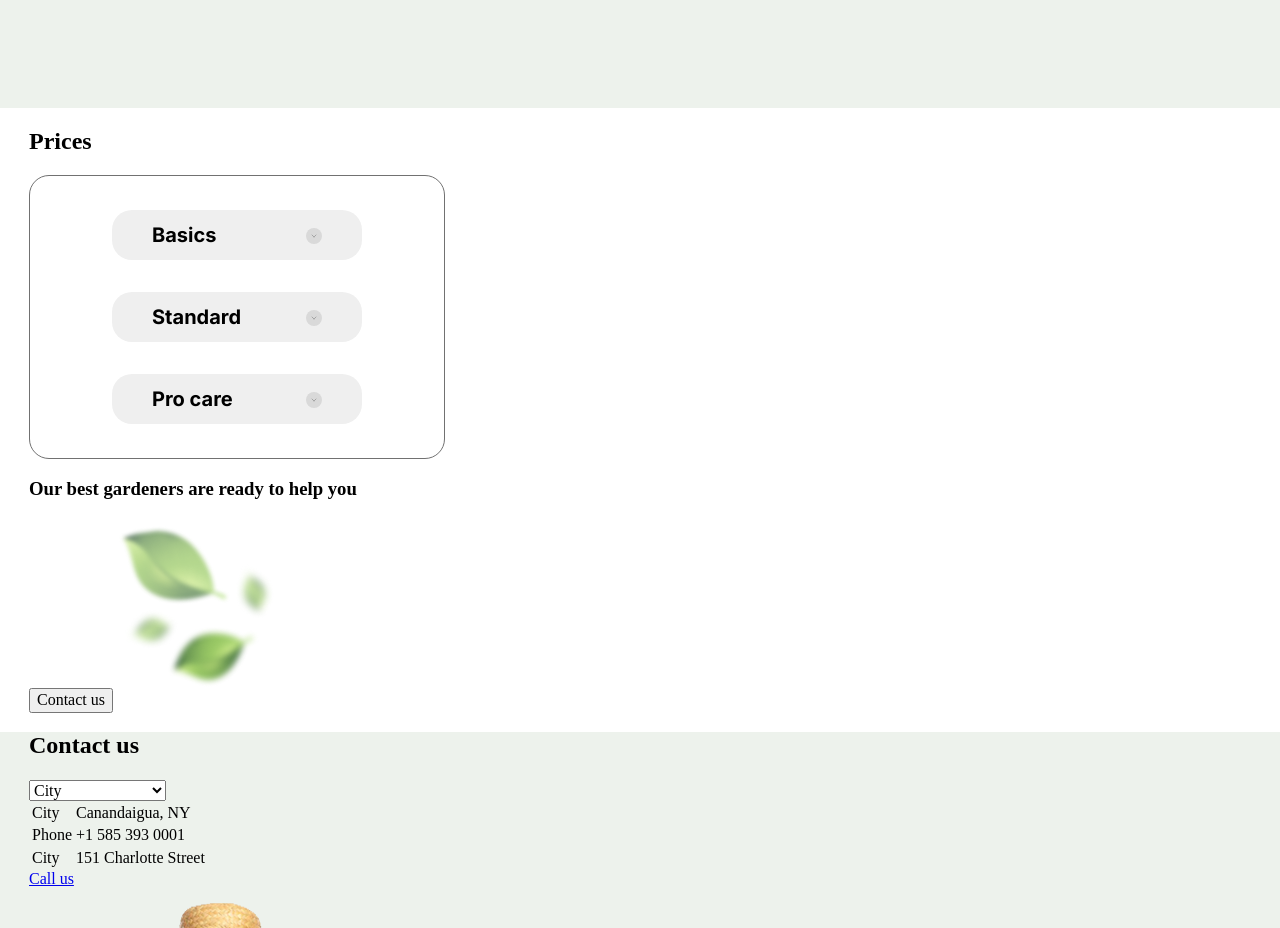
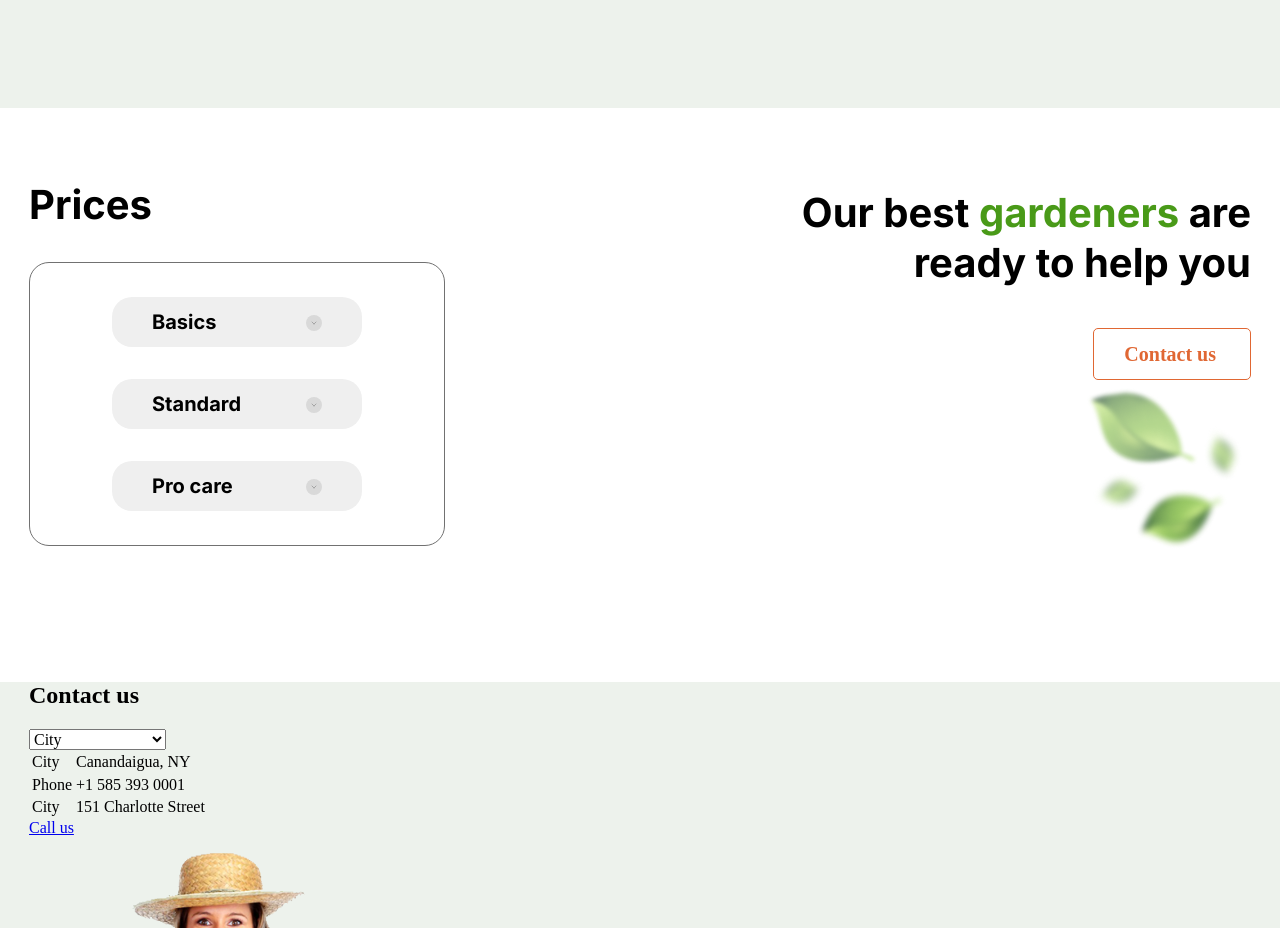
Before and after one commit to DartSter/momentum, a plain HTML site: page plants/index.html in a window 1280 px wide. Shown: the part 2520-3448 px from the top of the page. Drawn offline with Linux system fonts and the light colour scheme; a web font is replaced by a local one.

Commit message:
feat: add style to price section

```diff
--- a/plants/css/style.css
+++ b/plants/css/style.css
@@ -42,6 +42,15 @@ html {
 }
 .accented-text-orange {
   color: var(--orange);
+}
+
+.button {
+  transition: 0.5s ease-in-out;
+}
+.button:hover {
+  cursor: pointer;
+  background-color: var(--orange);
+  color: var(--bg-section-white);
 }
 /* Header */
 
@@ -161,13 +170,6 @@ html {
   line-height: 17px;
   text-transform: uppercase;
   color: var(--black);
-  transition: 0.5s ease-in-out;
-}
-.service-btn:hover,
-.welcome-button:hover {
-  cursor: pointer;
-  background-color: var(--orange);
-  color: var(--bg-section-white);
 }
 
 /* about */
@@ -250,7 +252,6 @@ html {
   line-height: 26px;
   color: var(--orange);
   background-color: var(--bg-section-lite-green);
-  transition: 0.5s;
 }
 
 .service-card-container {
@@ -269,7 +270,6 @@ html {
   border: 1px solid #e3e1d5;
   border-radius: 20px;
 }
-
 
 .card-content {
   display: flex;
@@ -300,9 +300,24 @@ html {
 }
 
 /* Price */
+
+.price-container {
+  display: flex;
+  justify-content: space-between;
+  margin-top: 40px;
+  margin-bottom: 115px;
+}
+
+.accordion-header {
+  font-family: var(--font-inter);
+  font-style: normal;
+  font-weight: var(--font-weight-bold);
+  font-size: 40px;
+  line-height: 48px;
+}
+
 .accordion-container {
   width: 332px;
-
   display: flex;
   flex-direction: column;
   justify-content: space-between;
@@ -345,3 +360,33 @@ html {
   background-color: var(--light-green);
   display: none;
 }
+
+.price-content {
+  display: flex;
+  flex-direction: column;
+  align-items: flex-end;
+  max-width: 452px;
+}
+
+.price-content-header {
+  font-family: var(--font-inter);
+  font-style: normal;
+  font-weight: var(--font-weight-bold);
+  font-size: 40px;
+  line-height: 50px;
+  text-align: right;
+}
+
+.price-content-button {
+  padding: 12px 34px 12px 30px;
+  border: 1px solid var(--orange);
+  border-radius: 5px;
+  background: var(--bg-section-white);
+  font-family: var(--font-inika);
+  font-style: normal;
+  font-weight: var(--font-weight-bold);
+  font-size: 20px;
+  line-height: 26px;
+  text-align: center;
+  color: var(--orange);
+}
--- a/plants/index.html
+++ b/plants/index.html
@@ -63,7 +63,7 @@
               industry. Lorem Ipsum has been the industry's standard dummy text
               ever since the 1500s
             </p>
-            <button class="welcome-button" type="button">learn more</button>
+            <button class="button welcome-button" type="button">learn more</button>
           </div>
         </div>
       </section>
@@ -92,51 +92,91 @@
       <section id="service" class="service bg-light-green">
         <div class="container">
           <div class="service-controls">
-            <h2 class="service-controls-header accented-text-green">Service and our projects</h2>
+            <h2 class="service-controls-header accented-text-green">
+              Service and our projects
+            </h2>
             <div class="service-controls-btns">
-              <button class="service-btn" data-category="garden">Gardens</button
-              ><button class="service-btn" data-category="lawn">Lawn</button
-              ><button class="service-btn" data-category="planting">Planting</button>
+              <button class="button service-btn" data-category="garden">Gardens</button
+              ><button class="button service-btn" data-category="lawn">Lawn</button
+              ><button class="button service-btn" data-category="planting">
+                Planting
+              </button>
             </div>
           </div>
           <div class="service-card-container">
             <div class="service-card">
-              <div class="service-img-container"><img class="service-img" src="assets/images/projects_1.png" alt="Garden care" /></div>
+              <div class="service-img-container">
+                <img
+                  class="service-img"
+                  src="assets/images/projects_1.png"
+                  alt="Garden care"
+                />
+              </div>
               <div class="card-content">
                 <h3 class="card-header">Garden care</h3>
                 <p class="card-paragraph">Lorem Ipsum has been the industry</p>
               </div>
             </div>
             <div class="service-card">
-              <div class="service-img-container"><img class="service-img" src="assets/images/projects_2.png" alt="Planting" /></div>
+              <div class="service-img-container">
+                <img
+                  class="service-img"
+                  src="assets/images/projects_2.png"
+                  alt="Planting"
+                />
+              </div>
               <div class="card-content">
                 <h3 class="card-header">Planting</h3>
                 <p class="card-paragraph">Lorem Ipsum has been the industry</p>
               </div>
             </div>
             <div class="service-card">
-              <div class="service-img-container"><img class="service-img" src="assets/images/projects_3.png" alt="Lawn care" /></div>
+              <div class="service-img-container">
+                <img
+                  class="service-img"
+                  src="assets/images/projects_3.png"
+                  alt="Lawn care"
+                />
+              </div>
               <div class="card-content">
                 <h3 class="card-header">Lawn care</h3>
                 <p class="card-paragraph">Lorem Ipsum has been the industry</p>
               </div>
             </div>
             <div class="service-card">
-              <div class="service-img-container"><img class="service-img" src="assets/images/projects_4.png" alt="Planting" /></div>
+              <div class="service-img-container">
+                <img
+                  class="service-img"
+                  src="assets/images/projects_4.png"
+                  alt="Planting"
+                />
+              </div>
               <div class="card-content">
                 <h3 class="card-header">Planting</h3>
                 <p class="card-paragraph">Lorem Ipsum has been the industry</p>
               </div>
             </div>
             <div class="service-card">
-              <div class="service-img-container"><img class="service-img" src="assets/images/projects_5.png" alt="Garden care" /></div>
+              <div class="service-img-container">
+                <img
+                  class="service-img"
+                  src="assets/images/projects_5.png"
+                  alt="Garden care"
+                />
+              </div>
               <div class="card-content">
                 <h3 class="card-header">Garden care</h3>
                 <p class="card-paragraph">Lorem Ipsum has been the industry</p>
               </div>
             </div>
             <div class="service-card">
-              <div class="service-img-container"><img class="service-img" src="assets/images/projects_6.png" alt="Planting" /></div>
+              <div class="service-img-container">
+                <img
+                  class="service-img"
+                  src="assets/images/projects_6.png"
+                  alt="Planting"
+                />
+              </div>
               <div class="card-content">
                 <h3 class="card-header">Planting</h3>
                 <p class="card-paragraph">Lorem Ipsum has been the industry</p>
@@ -146,9 +186,9 @@
         </div>
       </section>
       <section id="prices" class="prices bg-white">
-        <div class="container">
+        <div class="container price-container">
           <div>
-            <h2>Prices</h2>
+            <h2 class="accordion-header">Prices</h2>
             <div class="accordion-container">
               <div class="accordion-item">
                 <button class="accordion-btn">Basics</button>
@@ -185,10 +225,19 @@
               </div>
             </div>
           </div>
-          <div>
-            <h3>Our best gardeners are ready to help you</h3>
-            <button type="button">Contact us</button>
-            <img src="assets/images/leafs_small.png" alt="leafs" />
+          <div class="price-content">
+            <h3 class="price-content-header">
+              Our best <span class="accented-text-green">gardeners</span> are
+              ready to help you
+            </h3>
+            <button class="button price-content-button" type="button">
+              Contact us
+            </button>
+            <img
+              class="price-content-img"
+              src="assets/images/leafs_small.png"
+              alt="leafs"
+            />
           </div>
         </div>
       </section>
```
